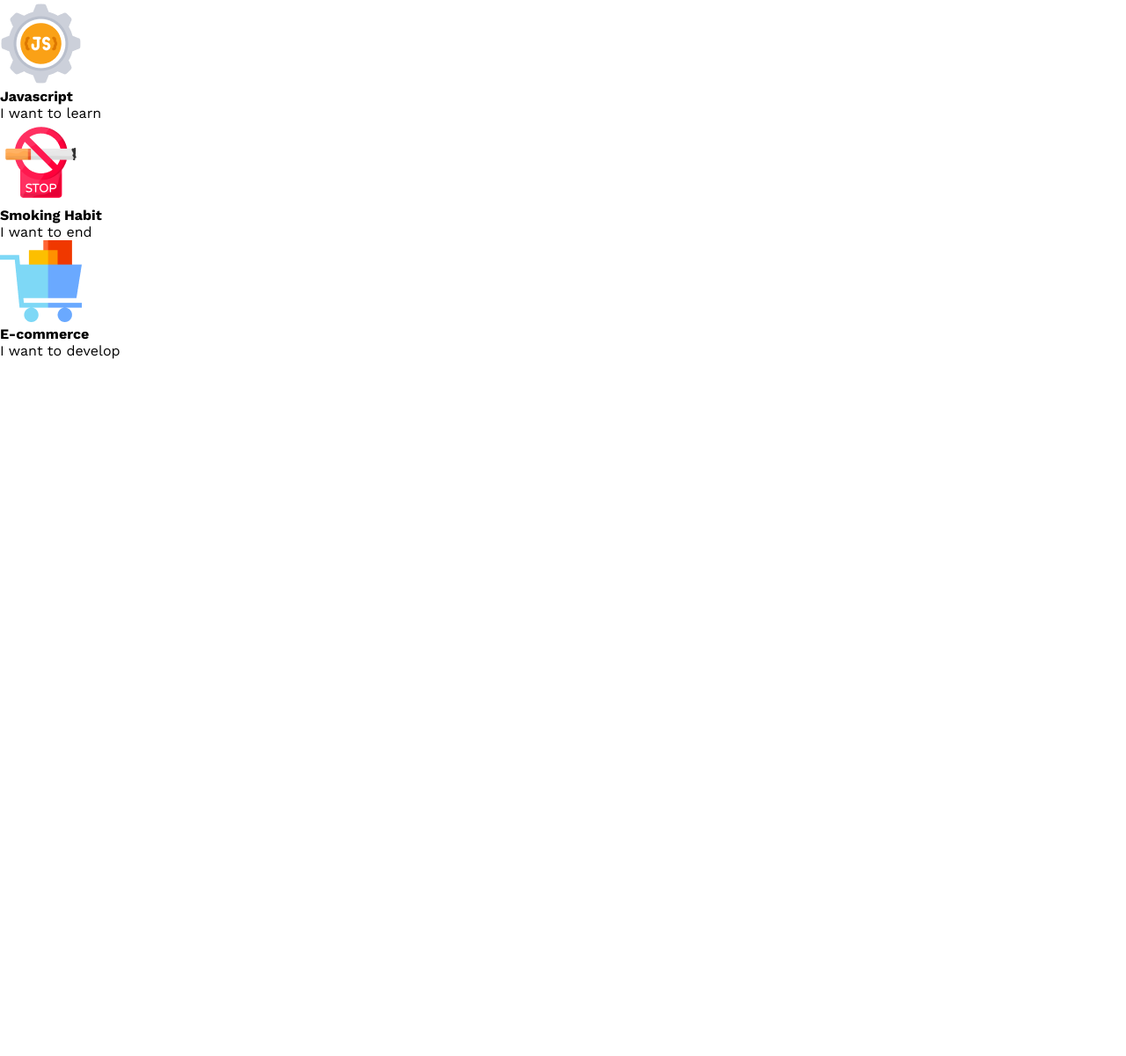
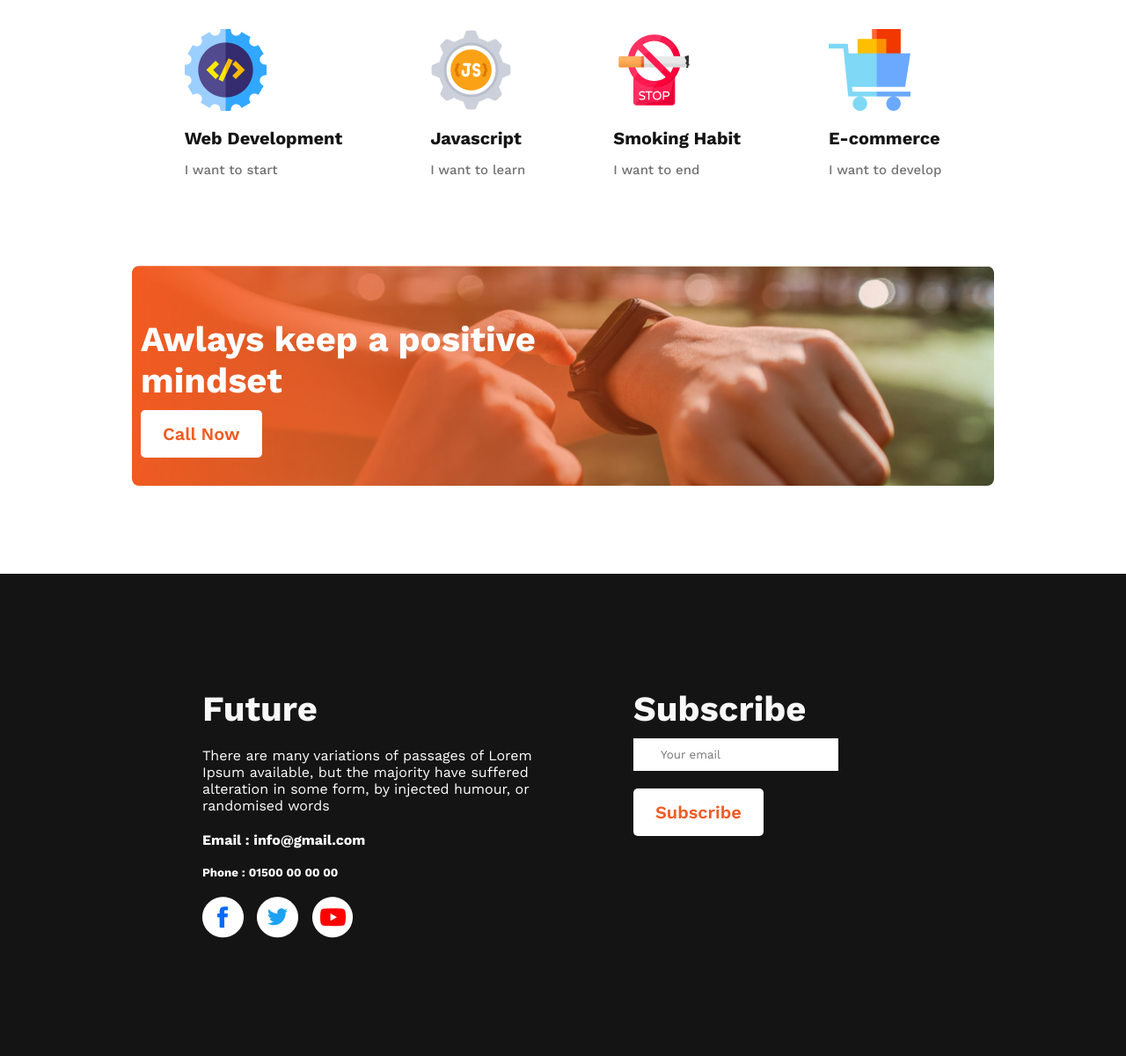
Before and after one commit to Tamim239/web-clone-1, a plain HTML site: page index.html in a window 1280 px wide. Shown: the part 1882-3082 px from the top of the page at 88% size. Before the commit the page ends 2290 px from the top, so only its background shows below. Drawn offline with nearby package versions, Linux system fonts and the light colour scheme.

Commit message:
added footer and final site

```diff
--- a/index.html
+++ b/index.html
@@ -39,7 +39,7 @@
         </div>
     </div>
      <section>
-              <h3 class="my-plans-title">My Plans</h3>
+              <h3 class="my-plans-title text-title">My Plans</h3>
 
               <div class="my-plans-container">
                     <div class="my-plans1">
@@ -64,10 +64,36 @@
                     </div>
               </div>
      </section>
+    <section>
+       <div class="images">
+        <h2>Awlays keep a positive mindset</h2>
+        <button class="btn-primary btn">Call Now</button>
+       </div>
+    </section>
     </main>
+    <footer>
+        <section>
+       <div class="contact-container">
 
+        <div class="contact-colum">
+            <h3 class="text-title contact-title">Future</h3>
+            <p>There are many variations of passages of Lorem Ipsum available, but the majority have suffered alteration in some form, by injected humour, or randomised words</p>
+            <h4>Email : info@gmail.com</h4>
+            <h5>Phone : 01500 00 00 00</h5>
+            <div class="icon">
+                <img src="/images/icons/fb.png" alt=""><a href=""></a>
+                <img src="/images/icons/twitter.png" alt=""><a href=""></a>
+                <img src="/images/icons/youtube.png" alt=""><a href=""></a>
+            </div>
+        </div>
+        <div class="contact-colum">
+            <h3 class="text-title contact-title">Subscribe</h3>
+            <input type="email" name="email" id="" placeholder="Your email"> <br>
+            <button class="btn-primary btn">Subscribe</button>
+        </div>
+       </div>
 
-    <footer>
+        </section>
 
     </footer>
 </body>
--- a/style/style.css
+++ b/style/style.css
@@ -21,8 +21,9 @@ body {
     font-size: 20px;
     font-weight: 600;
 }
-.text-title{
-    color:#151414;
+
+.text-title {
+    color: #151414;
     font-size: 40px;
     font-weight: 700;
 }
@@ -75,7 +76,7 @@ header {
     margin-left: 25px;
 }
 
-.main-colum2{
+.main-colum2 {
     padding-top: 120px;
 }
 
@@ -85,7 +86,7 @@ header {
     font-weight: 700;
 }
 
-.colum-description{
+.colum-description {
     color: #444343;
     margin: 25px 0
 }
@@ -98,4 +99,95 @@ header {
     color: #444343;
     margin: 10px 0;
 }
+
 /* my plan style */
+
+section {
+    margin: 100px 150px;
+}
+
+.my-plans-container {
+    display: flex;
+    gap: 100px;
+    justify-content: center;
+}
+
+.my-plans-title {
+    text-align: center;
+    margin-bottom: 40px;
+}
+
+.images-title {
+    margin: 15px 0;
+    color: #151414;
+    font-size: 20px;
+    font-weight: 700;
+}
+
+.images-description {
+    color: #737272;
+    font-size: 15px;
+    font-weight: 500;
+}
+
+/* last section */
+.images {
+    height: 250px;
+    background-image:url('../images/gradient2.png'),  url('../images/watch.png');
+    border-radius: 8px;
+    background-size: cover;
+    background-repeat: no-repeat;
+    padding: 60px 0 0 10px;
+}
+
+.images h2 {
+    width: 50%;
+    color: #FFF;
+    font-size: 40px;
+    font-weight: 700;
+
+}
+.images .btn{
+    color: #F15B22;
+   background: #FFF;
+   margin: 10px 0;
+}
+
+/* footer style */
+footer {
+    background: #151414;
+    color: #ffff;
+}
+.contact-container {
+    width: 100%;
+    display: flex;
+    padding: 130px 0;
+
+}
+.contact-title {
+    color: #F8F8F8;
+}
+.contact-colum {
+    width: 50%;
+    padding-left: 80px;
+}
+
+.contact-colum p , h4 , h5 {
+    margin: 20px 0;
+}
+
+.icon img{
+    padding-right: 10px;
+}
+
+.contact-colum input[type=email]{
+    margin: 10px 0;
+    border: 1px solid #fff;
+    padding: 10px 30px;
+}
+
+.contact-colum .btn {
+    color: #F15B22;
+   background: #FFF;
+   margin: 10px 0;
+}
```
